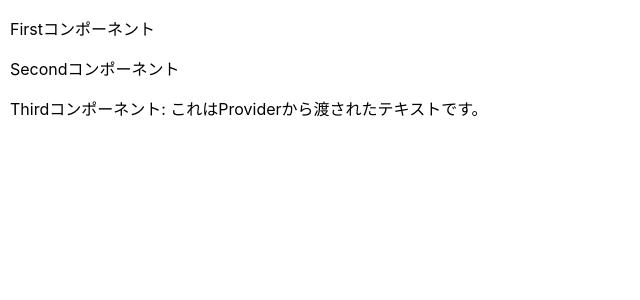
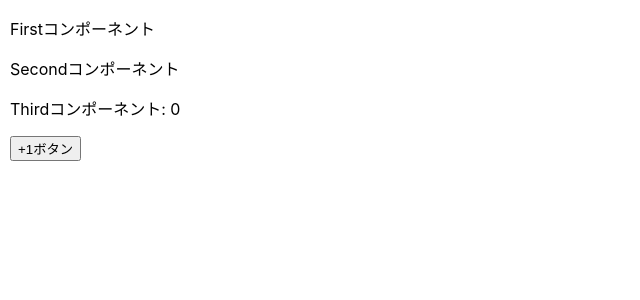
Before and after one commit to PoC-ymmtd0x0b/Learning-from-the-Basics-React_React-Hooks, a React (Create React App) app: page / in a window 1280 px wide. Shown: the top 300 px of the page, without its empty margins (0-640 px from the left). Built offline with nearby package versions, Linux system fonts and the light colour scheme.

Commit message:
useStateを利用したuseContextのサンプル

```diff
--- a/src/App.jsx
+++ b/src/App.jsx
@@ -1,12 +1,12 @@
 import React from "react";
-import { TextProvider } from "./TextProvider.jsx";
+import { CountProvider } from "./CountProvider.jsx";
 import { First } from "./First.jsx";
 
 function App() {
   return (
-    <TextProvider>
+    <CountProvider>
       <First />
-    </TextProvider>
+    </CountProvider>
   );
 }
 
--- /dev/null
+++ b/src/CountProvider.jsx
@@ -0,0 +1,18 @@
+import React, { createContext, useState } from "react";
+import PropTypes from "prop-types";
+
+export const CountContext = createContext();
+
+export const CountProvider = ({ children }) => {
+  const [count, setCount] = useState(0);
+
+  return (
+    <CountContext.Provider value={[count, setCount]}>
+      {children}
+    </CountContext.Provider>
+  );
+};
+
+CountProvider.propTypes = {
+  children: PropTypes.object,
+};
--- a/src/TextProvider.jsx
+++ /dev/null
@@ -1,14 +0,0 @@
-import React, { createContext } from "react";
-import PropTypes from "prop-types";
-
-export const TextContext = createContext();
-
-const text = "これはProviderから渡されたテキストです。";
-
-export const TextProvider = ({ children }) => {
-  return <TextContext.Provider value={text}>{children}</TextContext.Provider>;
-};
-
-TextProvider.propTypes = {
-  children: PropTypes.object,
-};
--- a/src/Third.jsx
+++ b/src/Third.jsx
@@ -1,14 +1,19 @@
 import React, { useContext } from "react";
-import { TextContext } from "./TextProvider";
+import { CountContext } from "./CountProvider";
 
 export const Third = () => {
-  const textData = useContext(TextContext);
+  const [count, setCount] = useContext(CountContext);
 
-  console.log(textData);
+  console.log(count);
+
+  const handleClick = () => {
+    setCount(count + 1);
+  };
 
   return (
     <>
-      <p>Thirdコンポーネント: {textData}</p>
+      <p>Thirdコンポーネント: {count}</p>
+      <button onClick={handleClick}>+1ボタン</button>
     </>
   );
 };
```
